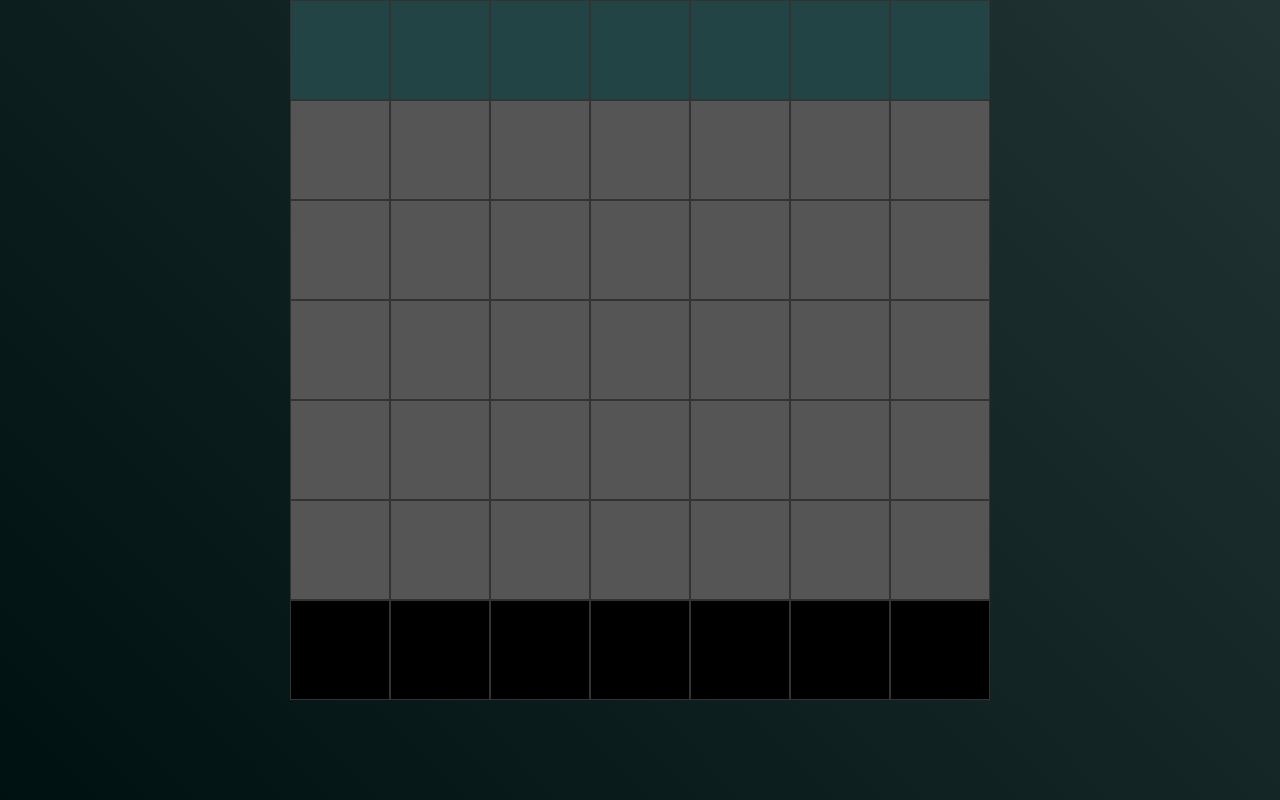
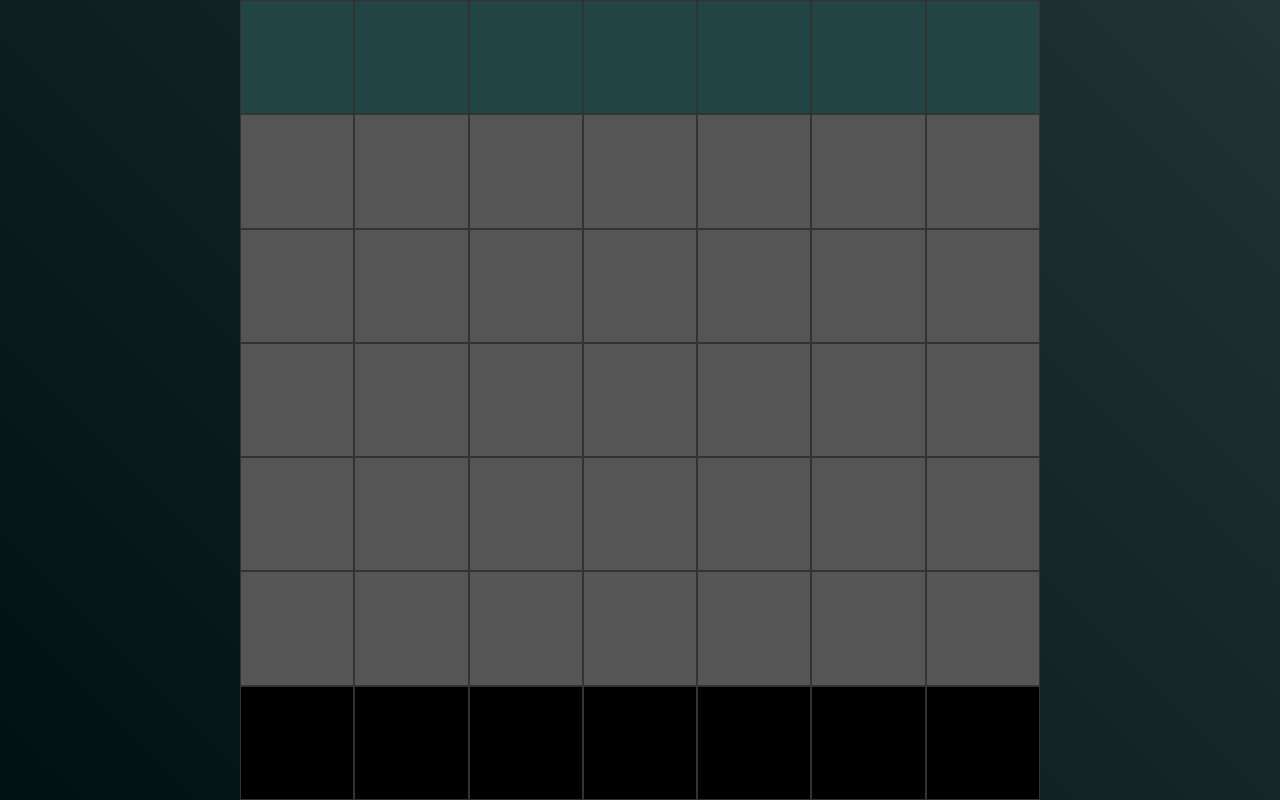
Before and after one commit to fmccl/7squared, a React (Vite) app: page / in a window 1280 px wide. Built offline with nearby package versions, Linux system fonts and the light colour scheme.

Commit message:
keep the grid squares

```diff
--- a/src/App.css
+++ b/src/App.css
@@ -48,10 +48,8 @@ body {
 }
 
 .cell {
-  width: 100px;
-  max-width: calc(100vw/7);
-  height: 100px;
-  max-height: calc(100vh/7);
+  width: var(--square-size);
+  height: var(--square-size);
   background-color: #555;
   box-sizing: border-box;
   border: 1px solid #333;
--- a/src/App.tsx
+++ b/src/App.tsx
@@ -30,7 +30,13 @@ function App() {
 
   const [errored, setErrored] = useState(false);
 
-  return <div className={"app " + turn}>
+  const [squareSize, setSquareSize] = useState(window.innerWidth > window.innerHeight ? window.innerHeight / SIZE : window.innerWidth / SIZE);
+
+  window.addEventListener("resize", () => {
+    setSquareSize(window.innerWidth > window.innerHeight ? window.innerHeight / SIZE : window.innerWidth / SIZE);
+  });
+
+  return <div className={"app " + turn} style={{"--square-size": squareSize + "px"} as React.CSSProperties}>
     <div className={"win " + (win ? "active" : "")}>
       <h1>{turn === BLUE ? "Blue" : "Black"} wins!</h1>
       <div className="btns">
```
